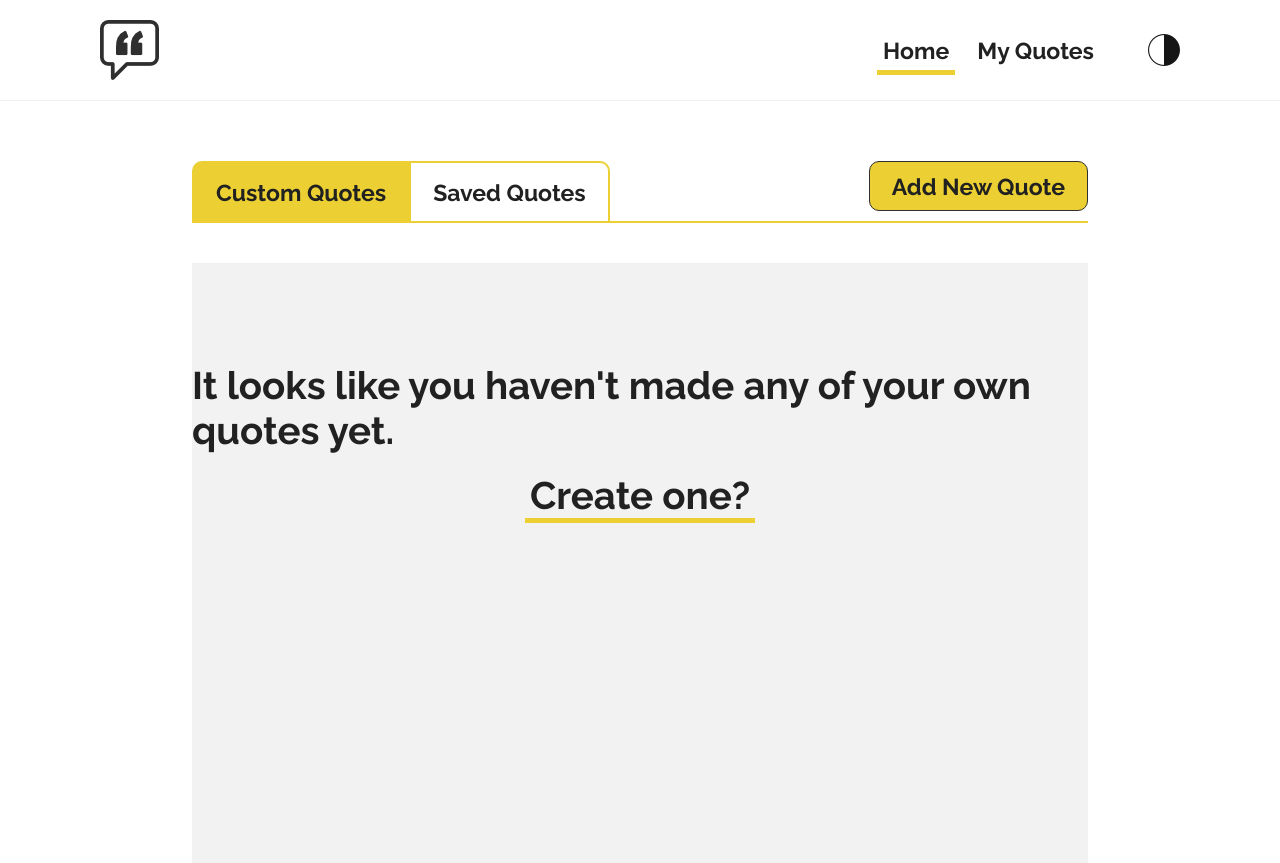
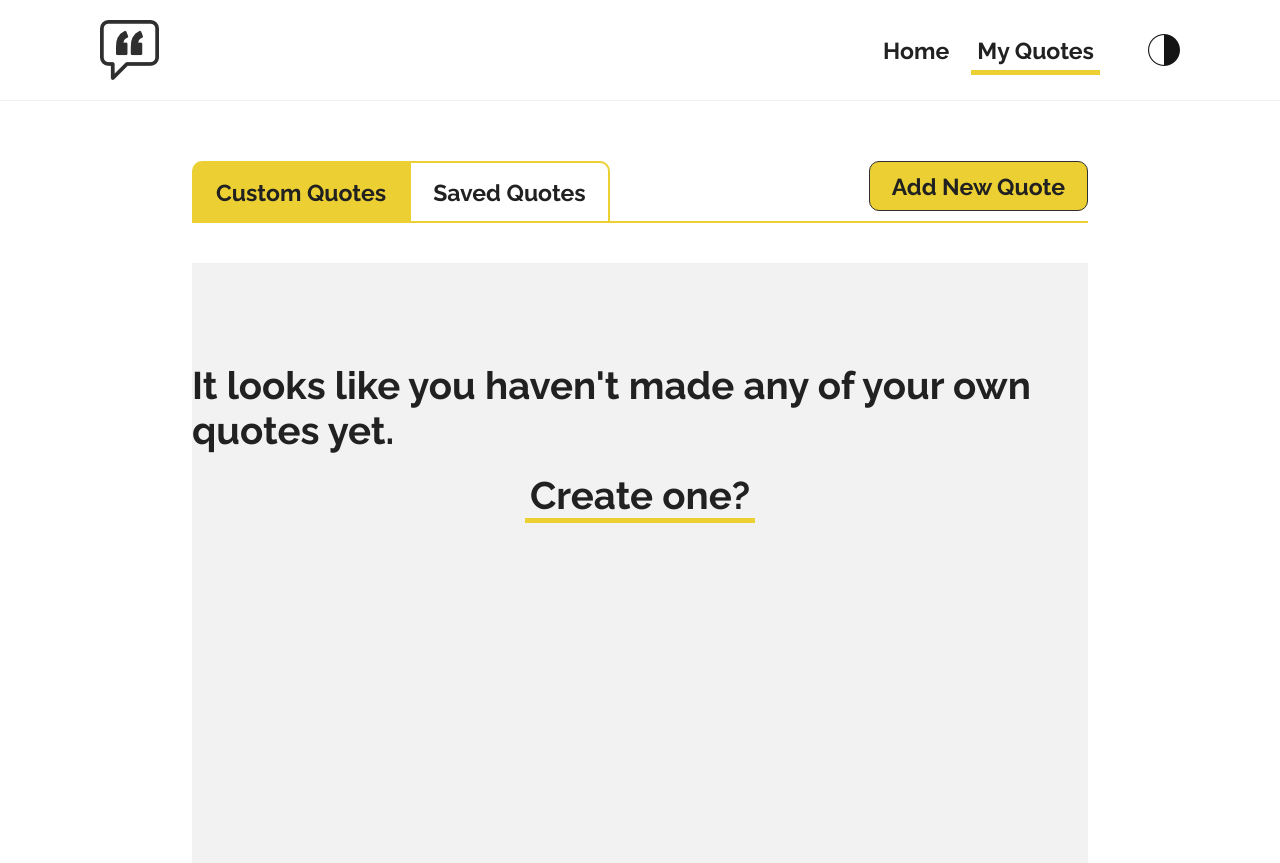
Before and after one commit to JHannah30/Quote-Generator, a React (Create React App) app in the folder quote-generator/: page /my-quotes in a window 1280 px wide. Built offline with nearby package versions, Linux system fonts and the light colour scheme.

Commit message:
Fixed bug that changed nav styling on page refresh. It now styles the page which is active on refresh

```diff
--- a/quote-generator/src/App.js
+++ b/quote-generator/src/App.js
@@ -5,7 +5,7 @@ import { QuoteData } from './data/QuoteData';
 import Navbar from './components/Navbar';
 import Home from './components/Home';
 import MyQuotes from './components/MyQuotes';
-import AnonymousUser from './images/anonymous-profile.png';
+// import AnonymousUser from './images/anonymous-profile.png';
 
 function App() {
 
@@ -39,19 +39,19 @@ function App() {
         }
       }),
     ])
-    addQuote();
+    // addQuote();
 }
 
   //Test function to check is key/values are being added
-  const addQuote = () => {
-    setCustomQuotes([...customQuotes, {
-      id: quotes.length + 1,
-      quote: "This is a test to check if the object will be added",
-      author: "Jamie",
-      custom: true,
-      image: AnonymousUser,
-    }])
-  }
+  // const addQuote = () => {
+  //   setCustomQuotes([...customQuotes, {
+  //     id: quotes.length + 1,
+  //     quote: "This is a test to check if the object will be added",
+  //     author: "Jamie",
+  //     custom: true,
+  //     image: AnonymousUser,
+  //   }])
+  // }
 
   function testFunction(){
     console.log("test");
@@ -105,7 +105,7 @@ function App() {
                 quotes={quotes}
                 activeTab={activeTab}
                 customQuotes={customQuotes}
-                addQuote={addQuote}
+                // addQuote={addQuote}
                 test={testFunction}
               />
             </Route>
--- a/quote-generator/src/components/AddQuoteTab.css
+++ b/quote-generator/src/components/AddQuoteTab.css
@@ -43,6 +43,7 @@
   border: solid 1px #2f2f2f;
   background-color: rgb(236, 208, 51);
   font-weight: bold;
+  cursor: pointer;
 }
 
 /* Dark mode styling */
--- a/quote-generator/src/components/AddQuoteTab.js
+++ b/quote-generator/src/components/AddQuoteTab.js
@@ -2,7 +2,7 @@ import './AddQuoteTab.css';
 import { useState } from 'react';
 
 const AddQuoteTab = ({ darkMode }) => {
-    const [inputs, setInputs] = useState({})
+    const [inputs, setInputs] = useState({});
 
     const handleChange = (event) => {
         const name = event.target.name;
--- a/quote-generator/src/components/Navbar.js
+++ b/quote-generator/src/components/Navbar.js
@@ -1,5 +1,5 @@
-import { useState } from 'react';
-import { Link } from 'react-router-dom';
+import { useState, useEffect } from 'react';
+import { Link, useLocation } from 'react-router-dom';
 import './Navbar.css';
 import NavLogoLight from '../images/logo-black.png';
 import NavLogoDark from '../images/logo-white.png';
@@ -8,7 +8,12 @@ import DarkModeIconWhite from '../images/dark-mode-white.png';
 
 const Navbar = ({ handleDarkMode, darkMode }) => {
 
-    const [toggleActive, setToggleActive] = useState("home");
+    const { pathname } = useLocation();
+    const [toggleActive, setToggleActive] = useState(pathname);
+
+    // useEffect(() => {
+    //     console.log(pathname)
+    // }, [toggleActive])
 
     return (
         <div className="navbar-container">
@@ -17,14 +22,14 @@ const Navbar = ({ handleDarkMode, darkMode }) => {
                 <div className="nav-links">
                     <Link
                         to="/"
-                        onClick={() =>setToggleActive("home")}
-                        className={ toggleActive === "home" ? "navlink-active" : "navlink" }
+                        onClick={() => setToggleActive("/")}
+                        className={ toggleActive === "/" ? "navlink-active" : "navlink" }
                         >Home
                     </Link>
                     <Link
                         to="/my-quotes"
-                        onClick={() => setToggleActive("myQuotes")}
-                        className={ toggleActive === "myQuotes" ? "navlink-active" : "navlink" }
+                        onClick={() => setToggleActive("/my-quotes")}
+                        className={ toggleActive === "/my-quotes" ? "navlink-active" : "navlink" }
                         >My Quotes
                     </Link>
                 </div>
```
